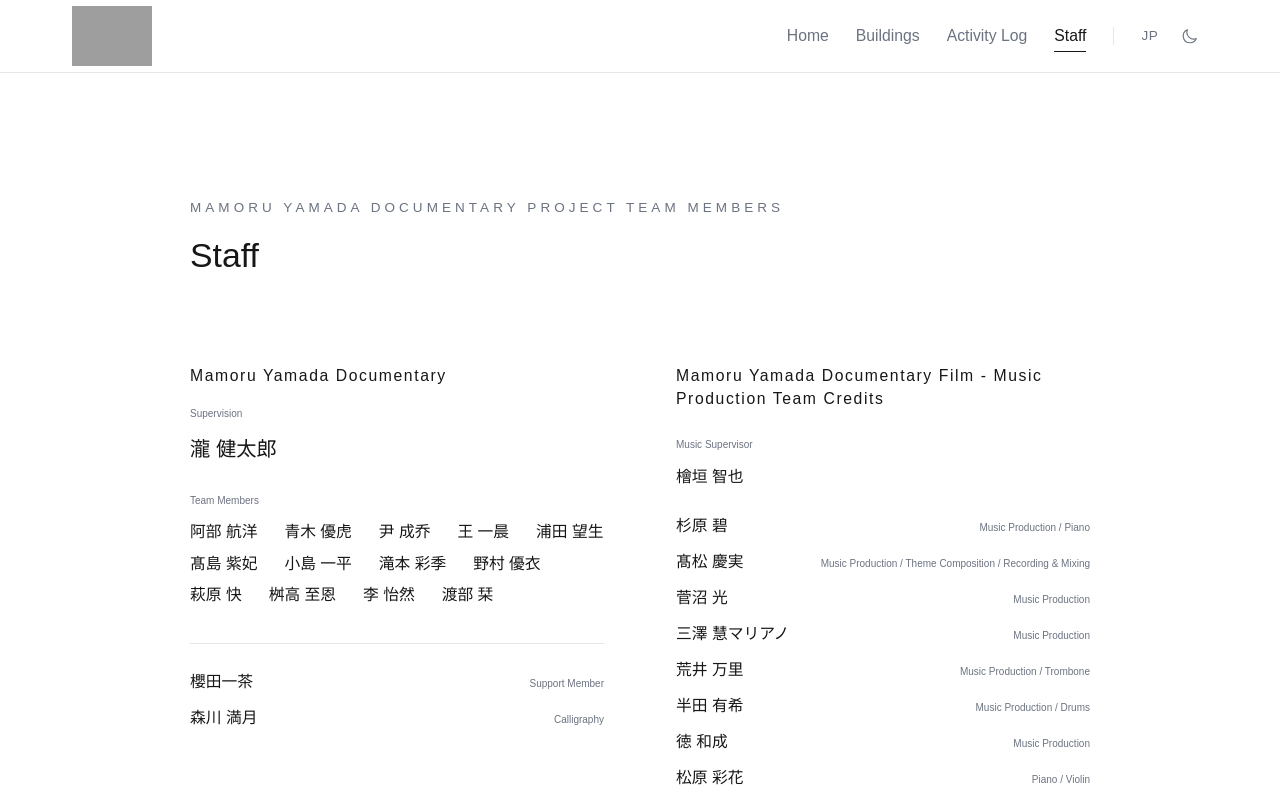
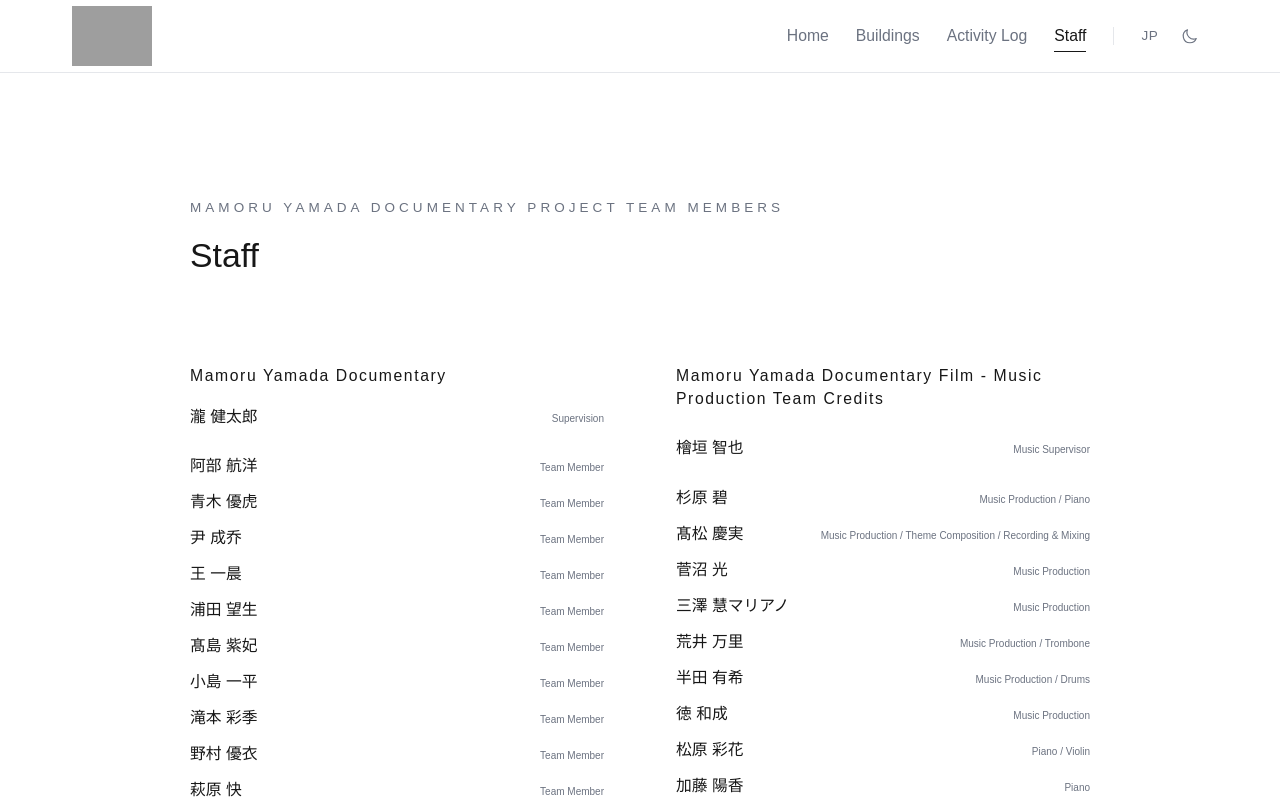
Before and after one commit to chineikou666/mamoru-yamada-website, a Next.js app: page /en/staff in a window 1280 px wide. Shown: the top 800 px of the page. Built offline with nearby package versions, Linux system fonts and the light colour scheme; grey boxes are pictures that could not be loaded.

Commit message:
fix: 统一staff页面所有成员排列方式

```diff
--- a/src/components/StaffPageContent.tsx
+++ b/src/components/StaffPageContent.tsx
@@ -70,31 +70,31 @@ export default function StaffPageContent({
                 </h2>
 
                 {/* 監修 */}
-                <p className="text-[10px] text-[var(--color-muted-foreground)] mb-3">
-                  {locale === "ja" ? "監修" : "Supervision"}
-                </p>
-                <div className="space-y-2 mb-6">
+                <div className="space-y-3 mb-6">
                   {staffData.videoTeam.supervisor.map((member, index) => (
-                    <p key={index} className="text-lg font-light text-[var(--color-foreground)]">
-                      {member.name}
-                    </p>
+                    <div key={index} className="flex justify-between items-baseline text-sm">
+                      <span className="text-[var(--color-foreground)]">{member.name}</span>
+                      <span className="text-[10px] text-[var(--color-muted-foreground)]">
+                        {locale === "ja" ? "監修" : "Supervision"}
+                      </span>
+                    </div>
                   ))}
                 </div>
 
                 {/* 参加メンバー */}
-                <p className="text-[10px] text-[var(--color-muted-foreground)] mb-3">
-                  {locale === "ja" ? "参加メンバー" : "Team Members"}
-                </p>
-                <div className="flex flex-wrap gap-x-6 gap-y-2 mb-8">
+                <div className="space-y-3 mb-6">
                   {staffData.videoTeam.members.map((member, index) => (
-                    <p key={index} className="text-sm text-[var(--color-foreground)]">
-                      {member.name}
-                    </p>
+                    <div key={index} className="flex justify-between items-baseline text-sm">
+                      <span className="text-[var(--color-foreground)]">{member.name}</span>
+                      <span className="text-[10px] text-[var(--color-muted-foreground)]">
+                        {locale === "ja" ? "参加メンバー" : "Team Member"}
+                      </span>
+                    </div>
                   ))}
                 </div>
 
                 {/* サポート・題字 */}
-                <div className="space-y-3 pt-6 border-t border-[var(--color-border)]">
+                <div className="space-y-3 pt-4 border-t border-[var(--color-border)]">
                   {staffData.videoTeam.support.map((member, index) => (
                     <div key={index} className="flex justify-between items-baseline text-sm">
                       <span className="text-[var(--color-foreground)]">{member.name}</span>
@@ -122,13 +122,15 @@ export default function StaffPageContent({
                 </h2>
 
                 {/* 音楽監修 */}
-                <p className="text-[10px] text-[var(--color-muted-foreground)] mb-3">
-                  {locale === "ja" ? "音楽監修" : "Music Supervisor"}
-                </p>
-                <div className="flex justify-between items-baseline mb-6">
-                  <p className="text-sm font-light text-[var(--color-foreground)]">
-                    {staffData.musicTeam.supervisor[0]?.name}
-                  </p>
+                <div className="space-y-3 mb-6">
+                  {staffData.musicTeam.supervisor.map((member, index) => (
+                    <div key={index} className="flex justify-between items-baseline text-sm">
+                      <span className="text-[var(--color-foreground)]">{member.name}</span>
+                      <span className="text-[10px] text-[var(--color-muted-foreground)]">
+                        {locale === "ja" ? "音楽監修" : "Music Supervisor"}
+                      </span>
+                    </div>
+                  ))}
                 </div>
 
                 {/* 制作メンバー */}
```
